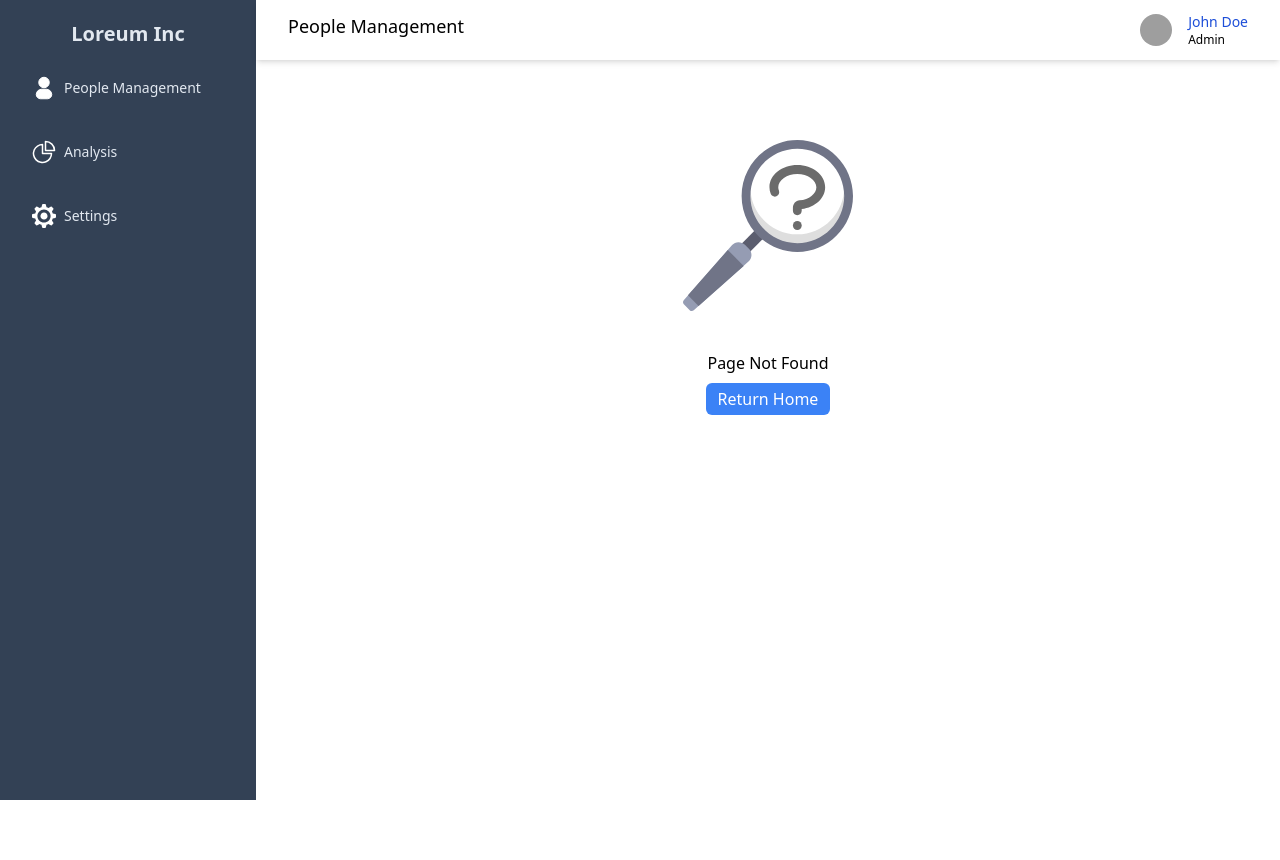
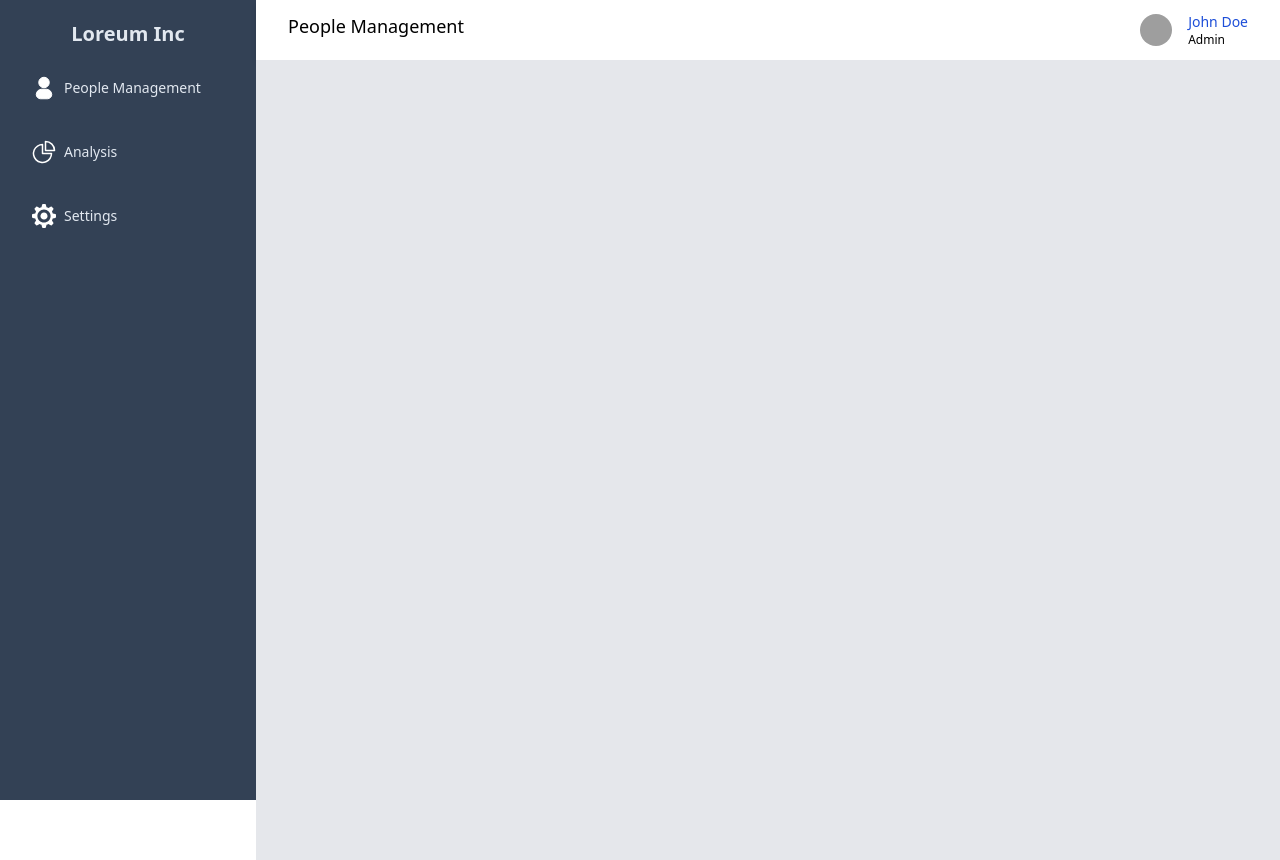
Before and after one commit to EdwinWalela/loreum-inc, a React (Vite) app: page /user/edit/1 in a window 1280 px wide. Before the commit this address had no page. Before the commit the page ends 800 px from the top, so only its background shows below. Built offline with nearby package versions, Linux system fonts and the light colour scheme; grey boxes are pictures that could not be loaded.

Commit message:
edit user page

```diff
--- a/src/App.tsx
+++ b/src/App.tsx
@@ -6,6 +6,7 @@ import SettingsPage from './pages/Settings';
 import NavBar from './Layout/Navbar';
 import Header from './Layout/Header';
 import NotFoundPage from './pages/NotFound';
+import EditUserPage from './pages/EditUser';
 
 const App = () => {
 	return (
@@ -15,8 +16,9 @@ const App = () => {
 				<Header />
 				<Routes>
 					<Route path="/" element={<LandingPage />} />
-					<Route path="/analysis" element={<AnalysisPage />} />
-					<Route path="/settings" element={<SettingsPage />} />
+					<Route path="/user/edit/:id" element={<EditUserPage />} />
+					{/* <Route path="/analysis" element={<AnalysisPage />} /> */}
+					{/* <Route path="/settings" element={<SettingsPage />} /> */}
 					<Route path="*" element={<NotFoundPage />} />
 				</Routes>
 			</div>
--- /dev/null
+++ b/src/pages/EditUser/index.tsx
@@ -0,0 +1,9 @@
+import { useParams } from 'react-router-dom';
+
+const EditUserPage = () => {
+	const { id } = useParams();
+
+	return <div className="bg-gray-200 h-full"></div>;
+};
+
+export default EditUserPage;
```
